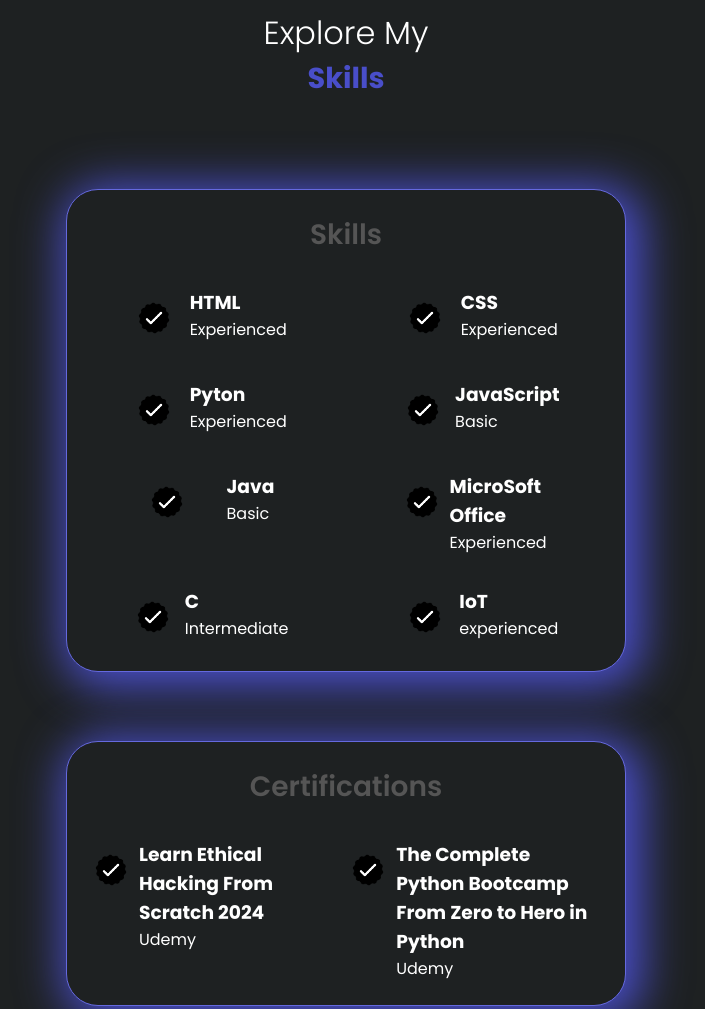
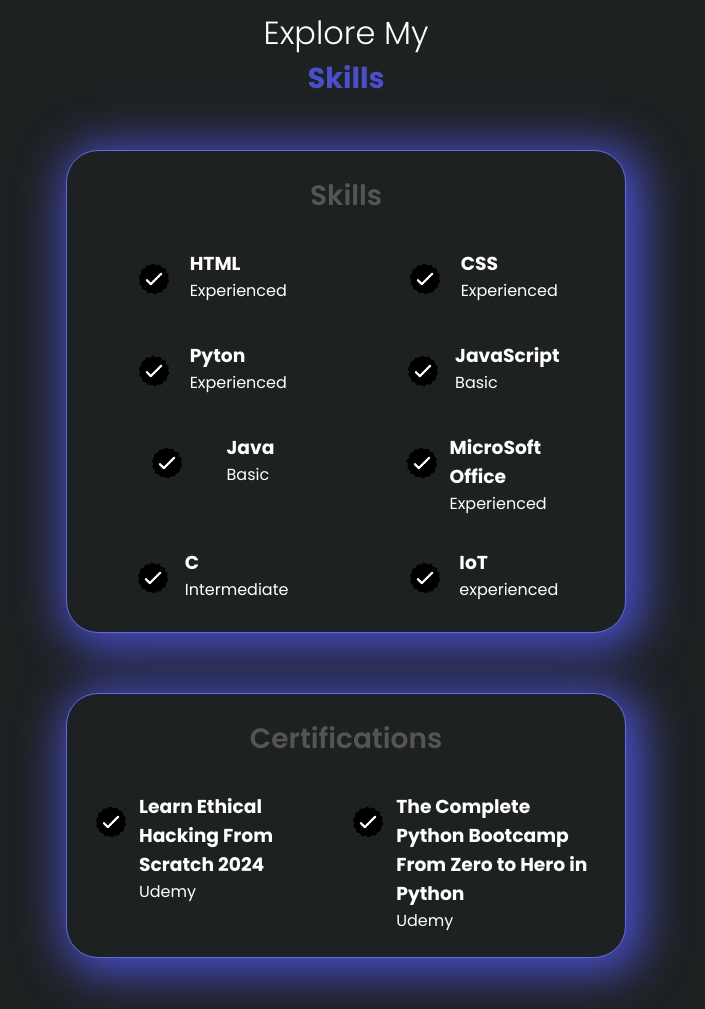
Before and after one commit to saksham172121/personal-website, a plain HTML site: page index.html in a window 1280 px wide. Shown: the part 1920-2929 px from the top of the page, without its empty margins (294-999 px from the left). Drawn offline with nearby package versions, Linux system fonts and the light colour scheme.

Commit message:
Update style.css

```diff
--- a/style.css
+++ b/style.css
@@ -246,7 +246,10 @@ a,
 }
 
 /* SKILLS */
-
+.about-containers{
+  display: flex;
+  flex-direction: column;
+}
 .thirdsection {
   position: relative;
   justify-content: space-around;
@@ -264,7 +267,7 @@ a,
 }
 .details-container-skills {
   padding: 1.5rem;
-  margin: 69px 200px;
+  margin: 30px 200px;
   background: #1e2122;
   border-radius: 2rem;
   box-shadow: 7px 6px 45px 10px #494ec9;
```
